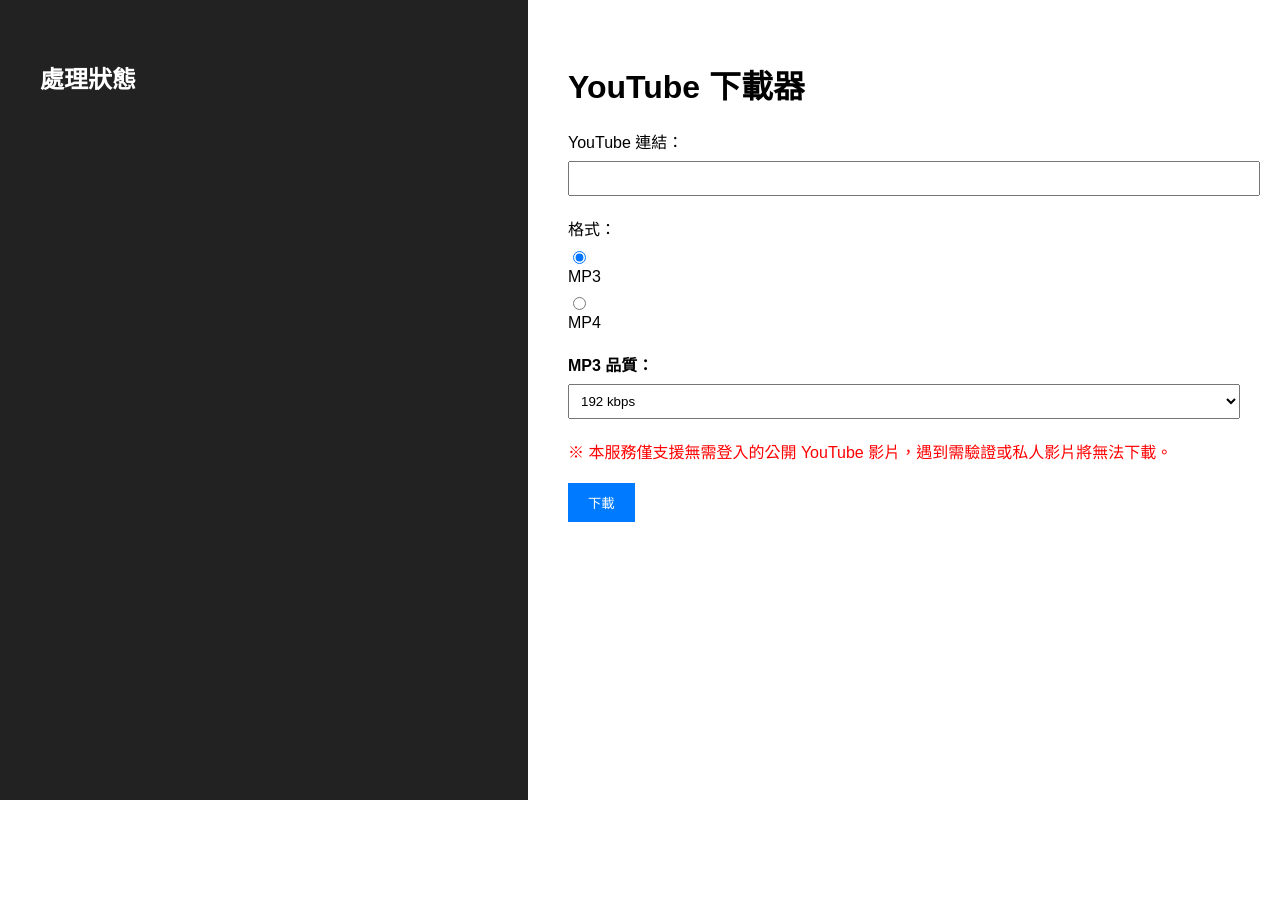
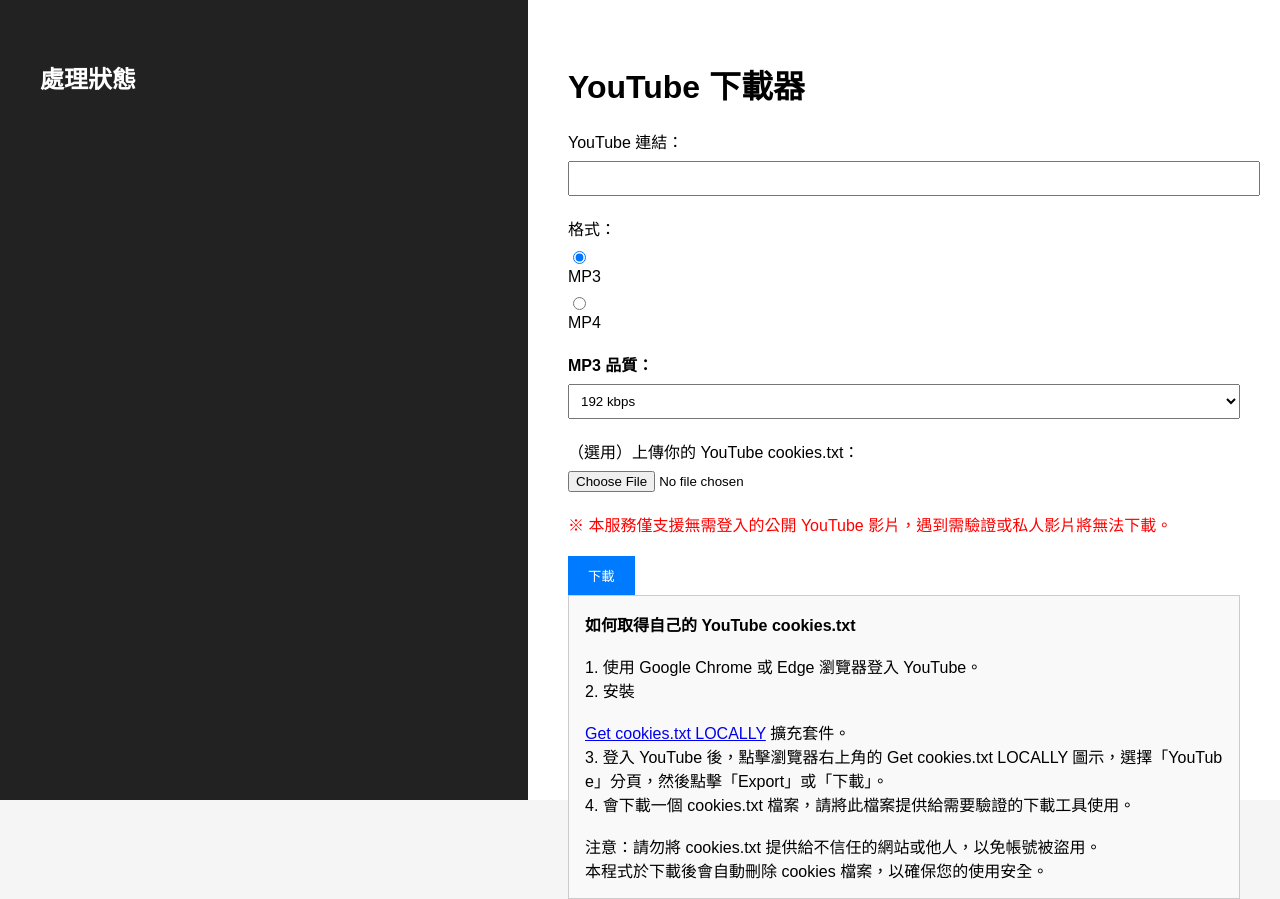
Before and after one commit to rich0514/youtomp3, a Flask app: page / in a window 1280 px wide. Before the commit the page ends 800 px from the top, so only its background shows below. Run offline with Flask 2, Linux system fonts and the light colour scheme.

Commit message:
Add files via upload

```diff
--- a/templates/index.html
+++ b/templates/index.html
@@ -65,7 +65,7 @@
         </div>
         <div class="right">
             <h1>YouTube 下載器</h1>
-            <form method="post" action="/download" enctype="application/x-www-form-urlencoded">
+            <form method="post" action="/download" enctype="multipart/form-data">
                 <div class="form-group">
                     <label for="url">YouTube 連結：</label>
                     <input type="text" id="url" name="url" required>
@@ -93,11 +93,30 @@
                         <option value="1080">1080p</option>
                     </select>
                 </div>
+                <div class="form-group">
+                    <label for="cookiefile">（選用）上傳你的 YouTube cookies.txt：</label>
+                    <input type="file" id="cookiefile" name="cookiefile" accept=".txt">
+                </div>
                 <div class="form-group" style="color:red;">
                     ※ 本服務僅支援無需登入的公開 YouTube 影片，遇到需驗證或私人影片將無法下載。
                 </div>
                 <button class="btn" type="submit">下載</button>
             </form>
+
+            <div class="form-group" style="background:#f9f9f9;border:1px solid #ccc;padding:16px;margin-bottom:20px;">
+    <b>如何取得自己的 YouTube cookies.txt</b><br>
+    <span style="word-break:break-all;white-space:pre-line;">
+1. 使用 Google Chrome 或 Edge 瀏覽器登入 YouTube。
+2. 安裝
+<a href="https://chromewebstore.google.com/detail/get-cookiestxt-locally/cclelndahbckbenkjhflpdbgdldlbecc" target="_blank">
+Get cookies.txt LOCALLY</a> 擴充套件。
+3. 登入 YouTube 後，點擊瀏覽器右上角的 Get cookies.txt LOCALLY 圖示，選擇「YouTube」分頁，然後點擊「Export」或「下載」。
+4. 會下載一個 cookies.txt 檔案，請將此檔案提供給需要驗證的下載工具使用。
+
+注意：請勿將 cookies.txt 提供給不信任的網站或他人，以免帳號被盜用。
+本程式於下載後會自動刪除 cookies 檔案，以確保您的使用安全。
+    </span>
+</div>
         </div>
     </div>
 
```
Also changed, not shown: README.md (added).
